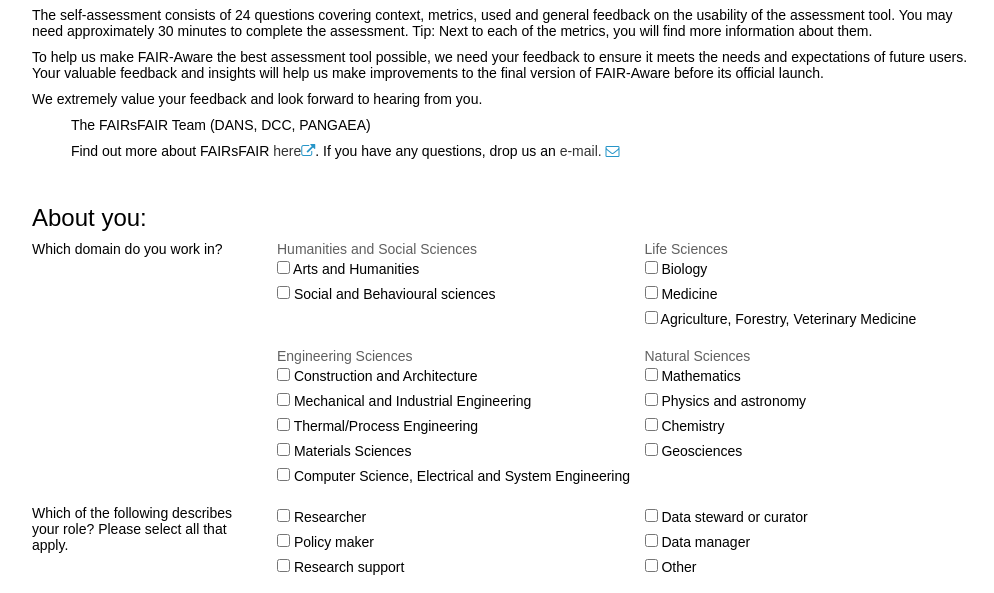
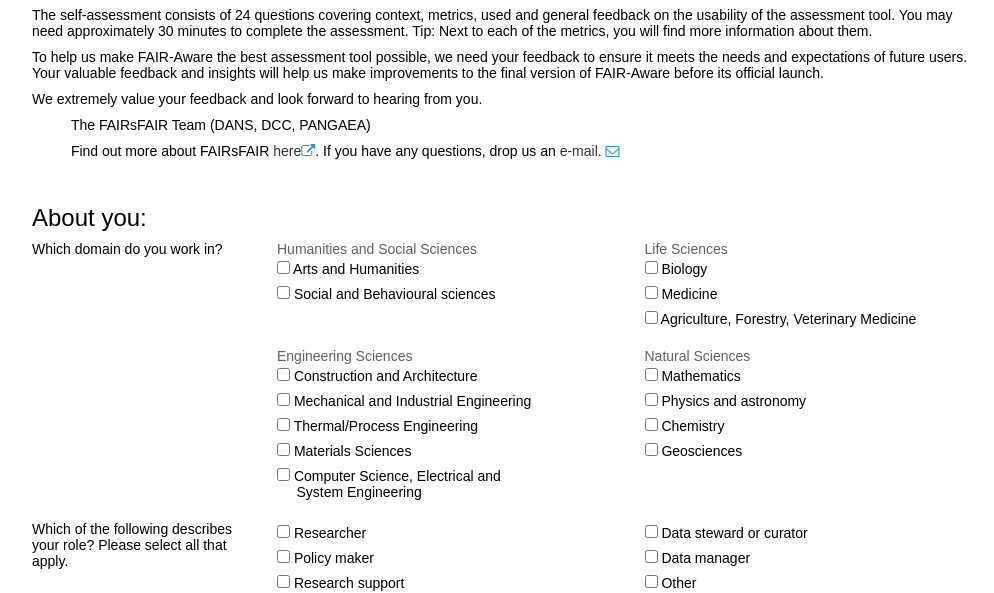
Before and after one commit to DANS-KNAW/fair-assessment-tool, a plain HTML site: page index.html in a window 1280 px wide. Shown: the part 181-774 px from the top of the page, without its empty margins (228-1222 px from the left). Drawn offline with nearby package versions, Linux system fonts and the light colour scheme.

Commit message:
Minor change in layout

```diff
--- a/index.html
+++ b/index.html
@@ -485,7 +485,7 @@
                                 </div>
                                 <div class="row">
                                     <div class="col-md-12">
-                                        <label id="lyq1.6"><input type="checkbox" id="yq1.6"> Computer Science, Electrical and System Engineering</label><br>
+                                        <label id="lyq1.6"><input type="checkbox" id="yq1.6"> Computer Science, Electrical and<br>&nbsp;&nbsp;&nbsp;&nbsp;&nbsp;System Engineering</label><br>
                                     </div>
                                 </div>
                             </div>
```
